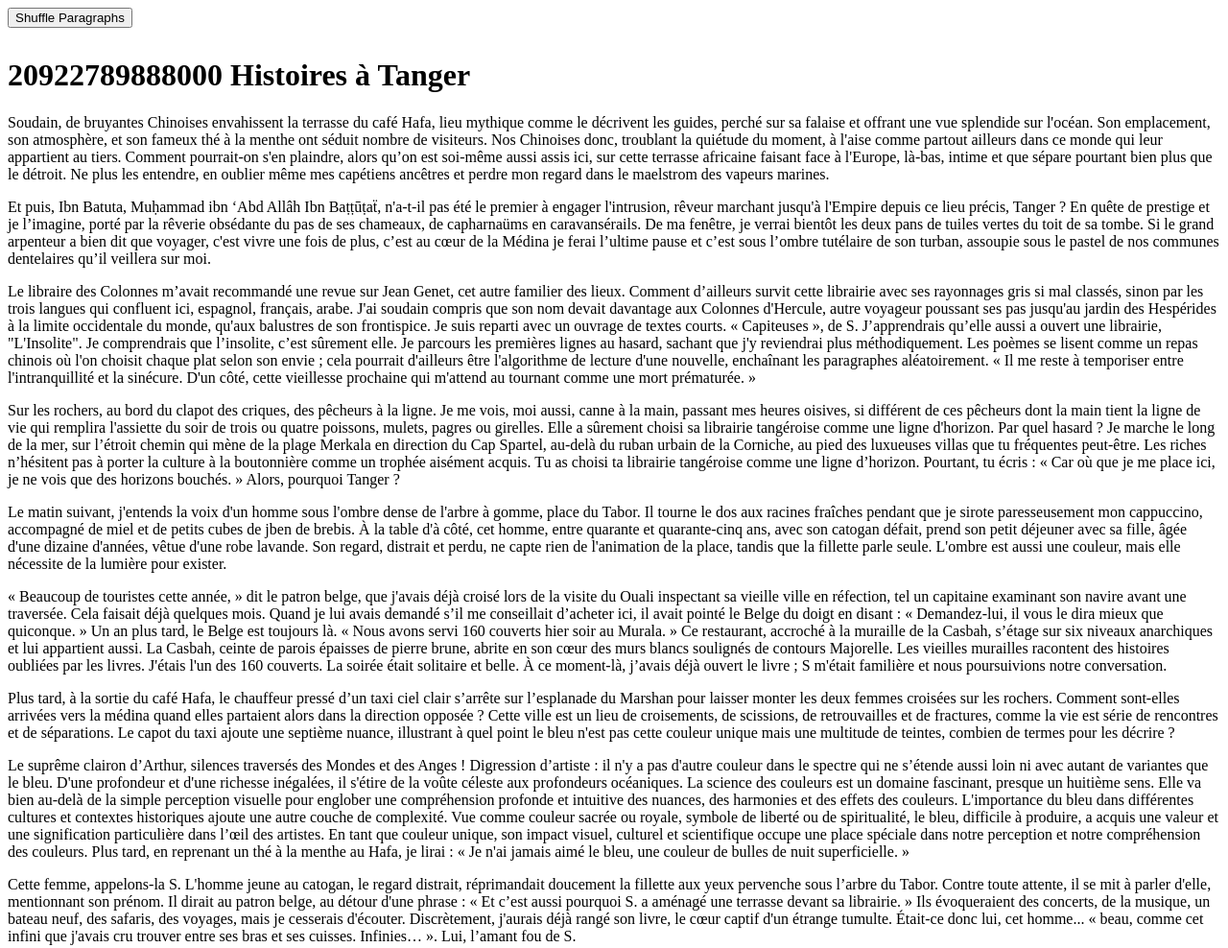
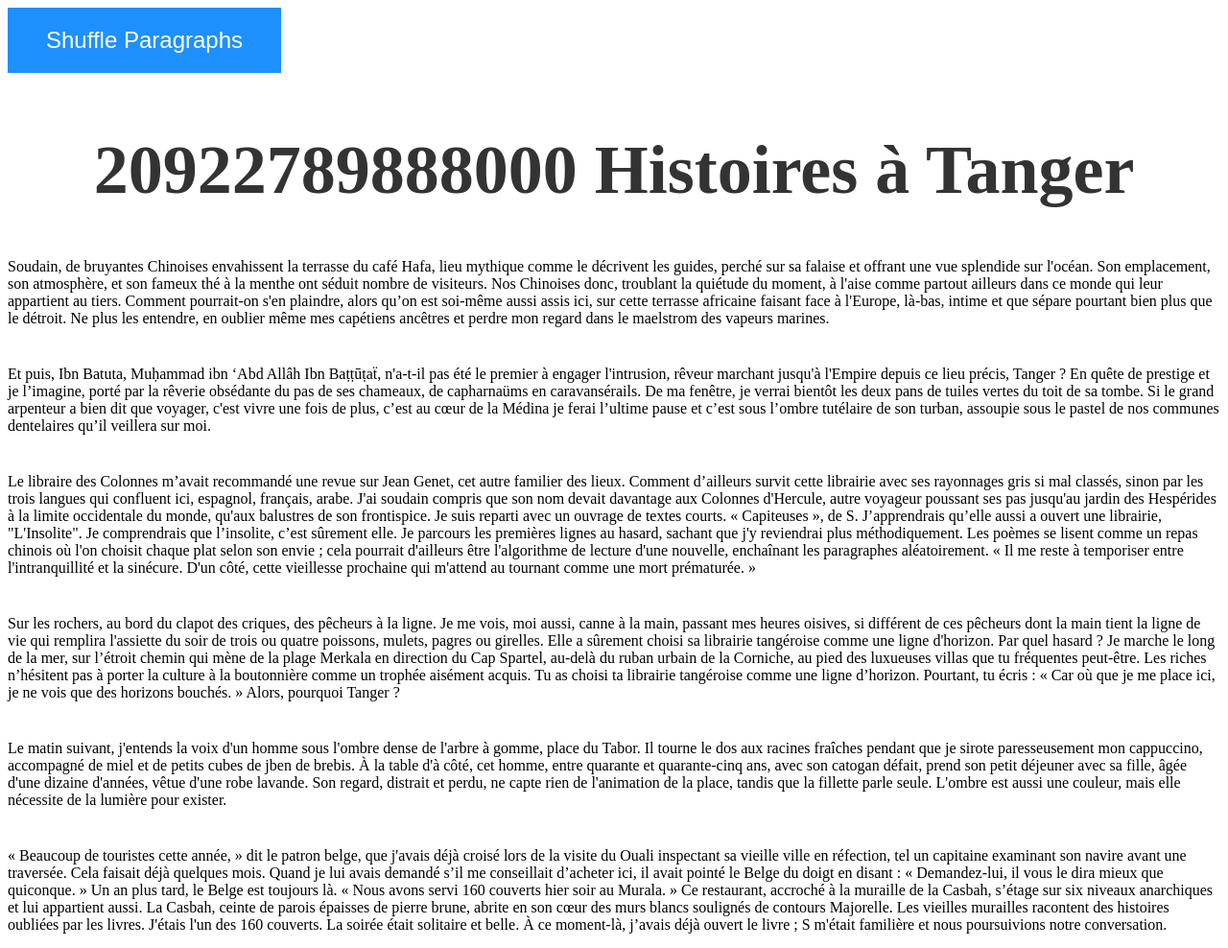
Before and after one commit to BraydenTolly/Tanger, a plain HTML site: page index.html in a window 1280 px wide. Shown: the top 988 px of the page at 96% size. Drawn offline with Linux system fonts and the light colour scheme.

Commit message:
Update index.html
Added some formatting and comments.

```diff
--- a/index.html
+++ b/index.html
@@ -4,41 +4,58 @@
 <meta charset="UTF-8">
 <title>Histoire à Tanger</title>
 <style>
-/* CSS to style the div elements */
+/* CSS to style the div elements containing paragraphs */
 .paragraph {
-    /*
-    margin-bottom: 20px;
-    padding: 15px;
-    */
+    /* Adds space below each paragraph */
+    margin-bottom: 40px;
 }
 
 /* CSS to style the button */
 .shuffle-button {
+    /* Adds space below the button */
     margin-bottom: 10px;
+    /* Adds padding inside the button for better appearance */
+    padding: 20px 40px;
+    /* Sets the font size of the button text */
+    font-size: 24px;
+    /* Sets the background color of the button to a blue color */
+    background-color: #1E90FF; /* Tangier blue */
+    /* Sets the text color of the button to white */
+    color: white;
+    /* Removes the default border of the button */
+    border: none;
+    /* Changes the cursor to a pointer when hovering over the button */
+    cursor: pointer;
 }
 
 /* CSS to style the title */
 .title {
-    font-size: 124px;
+    /* Sets the font size of the title */
+    font-size: 72px;
+    /* Makes the font weight bold */
     font-weight: bold;
+    /* Sets the text color of the title */
     color: #333;
-    margin-top: 20px;
-    margin-bottom: 20px;
+    /* Adds space above the title */
+    margin-top: 50px;
+    /* Adds space below the title */
+    margin-bottom: 50px;
+    /* Centers the title text */
     text-align: center;
 }
 </style>
 </head>
 <body>
 
-<!-- Button to shuffle divs -->
+<!-- Button to shuffle the order of the paragraphs -->
 <button class="shuffle-button" onclick="shuffleParagraphs()">Shuffle Paragraphs</button>
 
-<!-- Title -->
-<h1>20922789888000 Histoires à Tanger</h1>
+<!-- Title of the page -->
+<h1 class="title">20922789888000 Histoires à Tanger</h1>
 
 <!-- Container for paragraphs -->
 <div id="paragraphs-container">
-    <!-- Example divs with class 'paragraph' -->
+    <!-- Each div with the class 'paragraph' contains a paragraph of text -->
     <div class="paragraph">
         <p>Soudain, de bruyantes Chinoises envahissent la terrasse du café Hafa, lieu mythique comme le décrivent les guides, perché sur sa falaise et offrant une vue splendide sur l'océan. Son emplacement, son atmosphère, et son fameux thé à la menthe ont séduit nombre de visiteurs. Nos Chinoises donc, troublant la quiétude du moment, à l'aise comme partout ailleurs dans ce monde qui leur appartient au tiers. Comment pourrait-on s'en plaindre, alors qu’on est soi-même aussi assis ici, sur cette terrasse africaine faisant face à l'Europe, là-bas, intime et que sépare pourtant bien plus que le détroit. Ne plus les entendre, en oublier même mes capétiens ancêtres et perdre mon regard dans le maelstrom des vapeurs marines.</p>
     </div>
@@ -105,18 +122,21 @@
 </div>
 
 <script>
-// Function to shuffle div order on button click
+// Function to shuffle the order of paragraphs inside the container
 function shuffleParagraphs() {
+    // Get the container element that holds all the paragraphs
     var container = document.getElementById('paragraphs-container');
+
+    // Get an array of all div elements with the class 'paragraph' inside the container
     var divs = Array.from(container.querySelectorAll('.paragraph'));
 
-    // Shuffle array of div elements
+    // Shuffle the array of div elements by sorting with a random comparator
     divs.sort(() => Math.random() - 0.5);
 
-    // Clear existing content in container
+    // Clear the existing content inside the container
     container.innerHTML = '';
 
-    // Append shuffled divs back to container in randomized order
+    // Append the shuffled div elements back into the container
     divs.forEach(function(div) {
         container.appendChild(div);
     });
```
